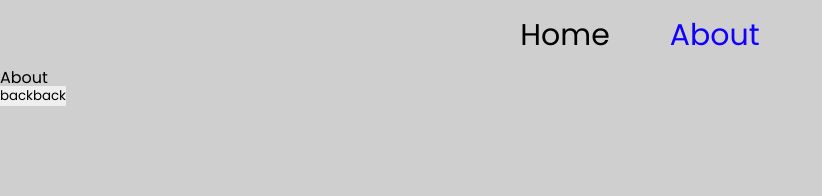
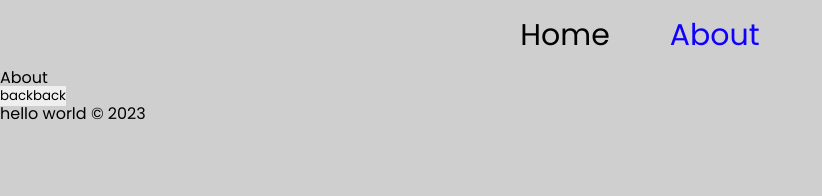
Before and after one commit to oltree/nextjs_typescript, a Next.js app: page /about in a window 1280 px wide. Shown: the top 196 px of the page, without its empty margins (0-822 px from the left). Built offline with nearby package versions, Linux system fonts and the light colour scheme; a web font is replaced by a local one.

Commit message:
added footer without server rendering

```diff
--- a/src/components/layout/Layout.tsx
+++ b/src/components/layout/Layout.tsx
@@ -1,8 +1,9 @@
 import { FC, PropsWithChildren } from 'react';
+import dynamic from 'next/dynamic';
 import { Poppins } from 'next/font/google';
 
+import Meta from '../seo/Meta';
 import Header from './header/Header';
-import Meta from '../seo/Meta';
 
 import { IMeta } from '../seo/meta.interface';
 
@@ -11,6 +12,8 @@ const poppins = Poppins({
   subsets: ['latin'],
   variable: '--poppins',
 });
+
+const DynamicFooter = dynamic(() => import('./footer/Footer'), { ssr: false });
 
 const Layout: FC<PropsWithChildren<IMeta>> = ({
   children,
@@ -25,6 +28,7 @@ const Layout: FC<PropsWithChildren<IMeta>> = ({
       <div className={poppins.variable}>
         <Header />
         <main>{children}</main>
+        <DynamicFooter />
       </div>
     </Meta>
   );
--- a/src/components/layout/footer/Footer.tsx
+++ b/src/components/layout/footer/Footer.tsx
@@ -0,0 +1,7 @@
+import { FC } from 'react';
+
+const Footer: FC = () => {
+  return <div>hello world &copy; 2023</div>;
+};
+
+export default Footer;
```
